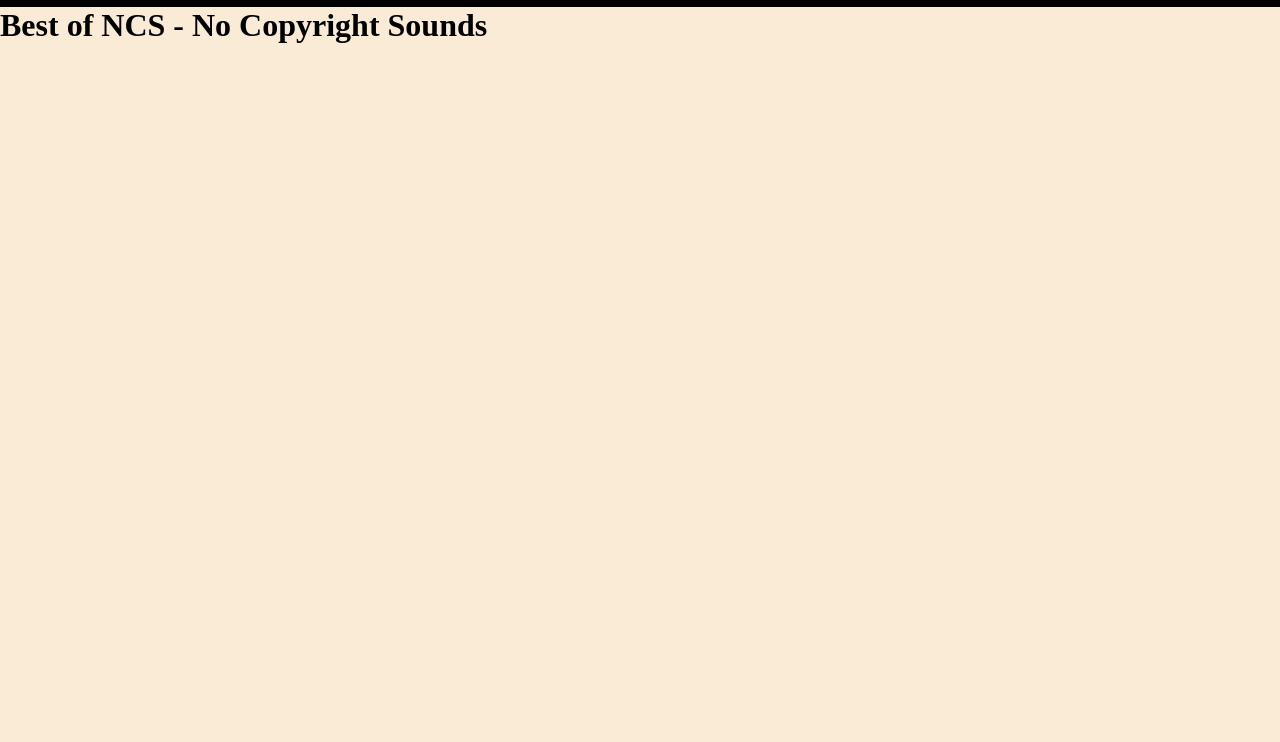
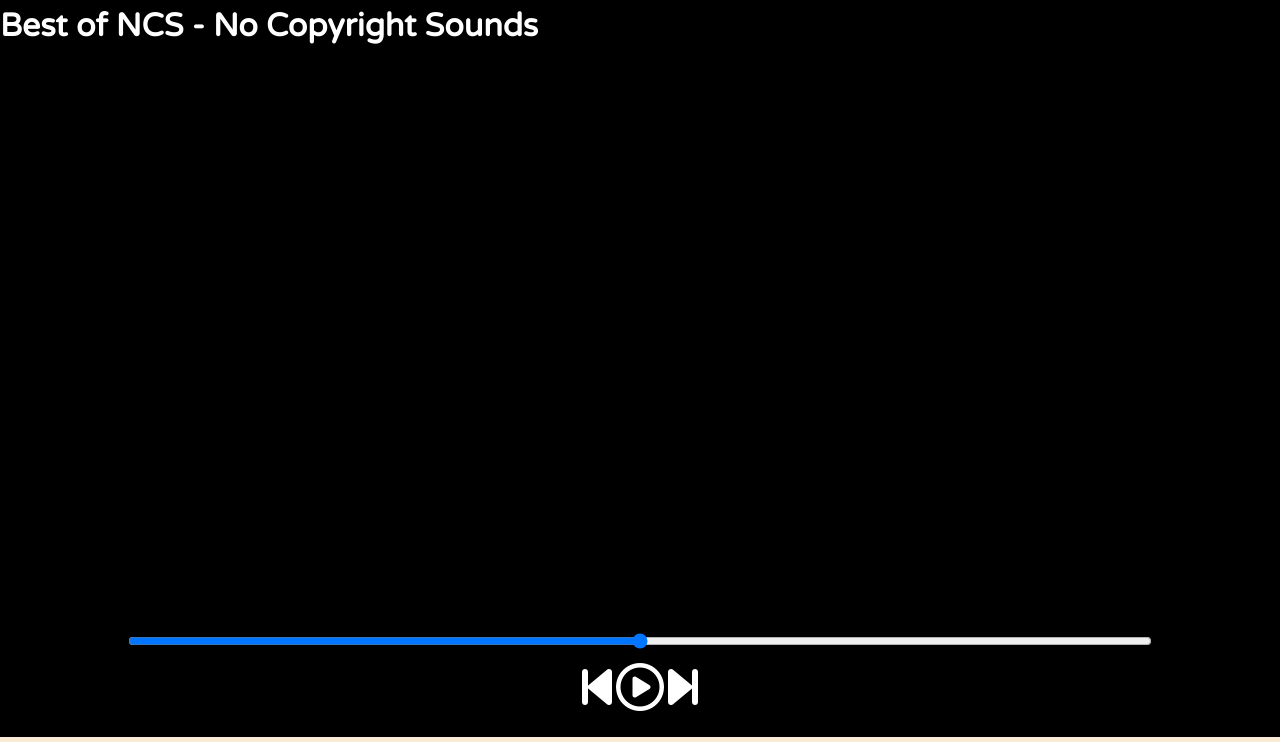
Before and after one commit to AyushJoshi1403/Spotify-clone, a plain HTML site: page index.html in a window 1280 px wide. Shown: the part 58-800 px from the top of the page. Drawn offline with Linux system fonts and the light colour scheme.

Commit message:
code update

```diff
--- a/index.html
+++ b/index.html
@@ -17,10 +17,24 @@
 
     <div class="container">
         <h1>Best of NCS - No Copyright Sounds</h1>
-
+        <div class="songList"></div>
+        <div class="songBanner"></div>
     </div>
 
+    <div class="bottom">
+        <input type="range" name="range" id="myProgressBar" min="0" max="100">
+        <div class="icons">
+            <!-- fontawesome icons -->
+            <!-- <i class="fas fa-3x fa-step-backward" id="previous"></i> -->
+            <!-- <i class="far fa-3x fa-play-circle" id="masterPlay"></i> -->
+            <!-- <i class="fas fa-3x fa-step-forward" id="next"></i> -->
+            <i class="fa-solid fa-3x fa-backward-step"></i>
+            <i class="fa-regular fa-3x fa-circle-play"></i>
+            <i class="fa-solid fa-3x fa-forward-step"></i>
+        </div>
+    </div>
 
+    <script src="https://kit.fontawesome.com/951058b741.js" crossorigin="anonymous"></script>
     <script src="script.js"></script>
 </body>
 </html>
--- a/style.css
+++ b/style.css
@@ -1,5 +1,6 @@
 @import url('https://fonts.googleapis.com/css2?family=Ubuntu&display=swap');
 @import url('https://fonts.googleapis.com/css2?family=Varela+Round&display=swap');
+
 body {
     background-color: antiquewhite;
 }
@@ -37,3 +38,35 @@
     font-weight: bolder;
     font-size: 1.3rem;
 }
+
+.container {
+    min-height: 75vh;
+    background-color: black;
+    color: white;
+    font-family: 'Varela Round', sans-serif;
+}
+
+.bottom {
+    position: sticky;
+    height: 130px;
+    background-color: black;
+    color: white;
+    bottom: 0;
+    display: flex;
+    justify-content: center;
+    align-items: center;
+    flex-direction: column;
+}
+
+.icons{
+    margin-top: 14px;
+}
+
+.icons i{
+    cursor: pointer;
+}
+
+#myProgressBar {
+    width: 80vw;
+    text-align: center;
+}
```
